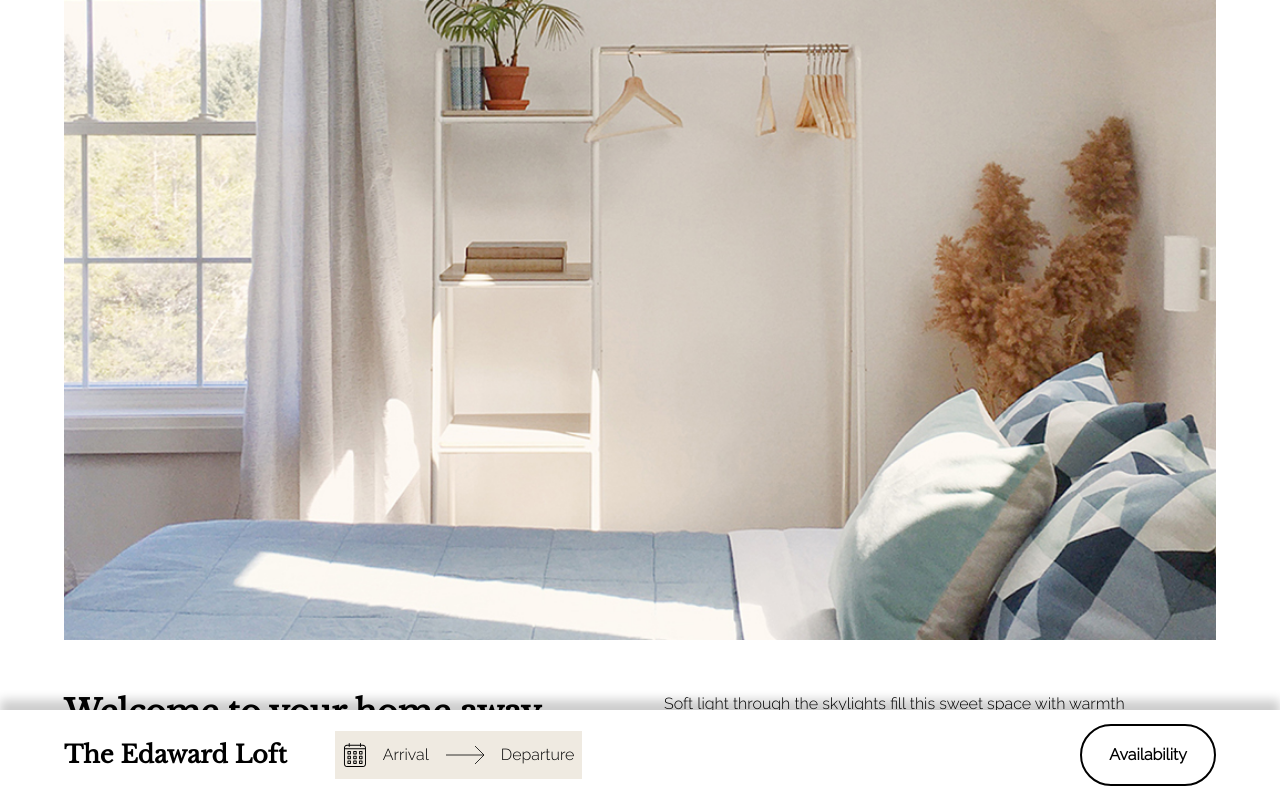
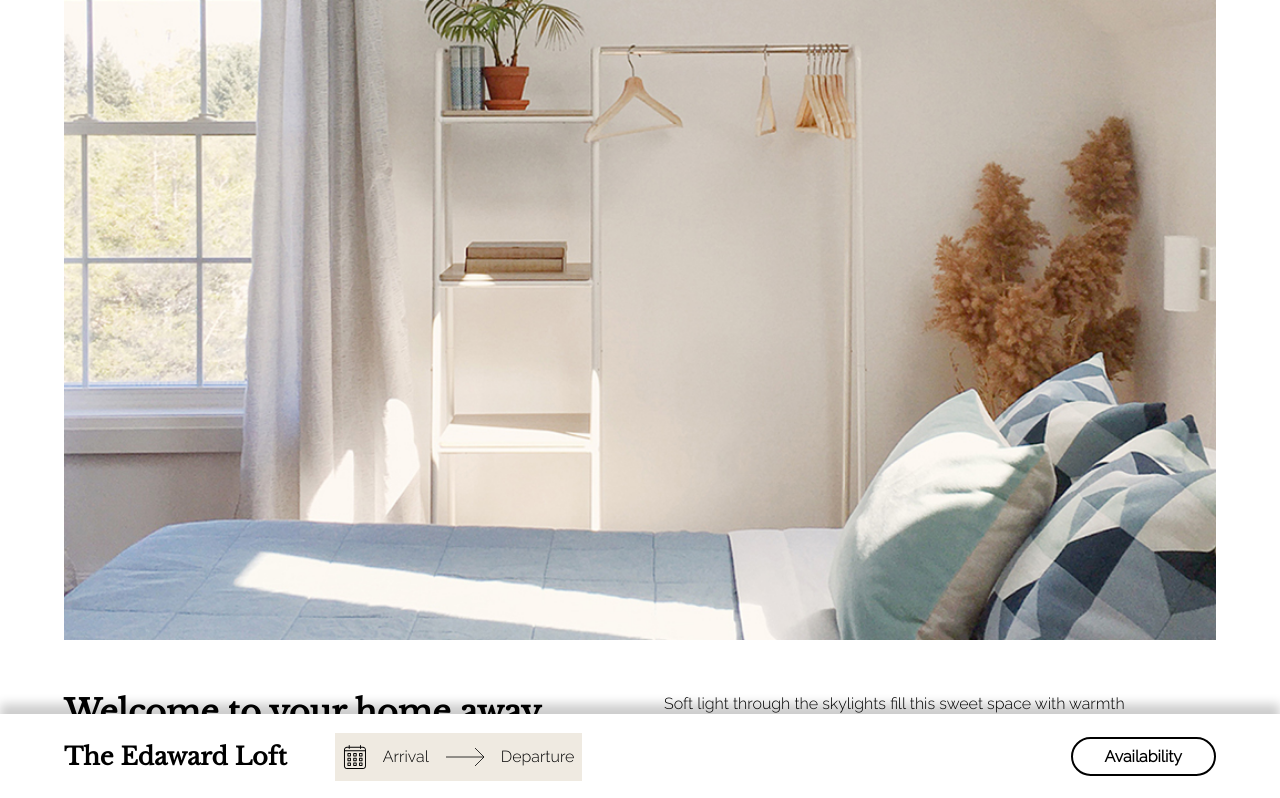
Before and after one commit to Jam52/the-edward, a React (Create React App) app: page /#/Loft in a window 1280 px wide. Shown: the top 798 px of the page. Built offline with nearby package versions, Linux system fonts and the light colour scheme; no server answers.

Commit message:
Adjust btn on BookingBar and add padding

```diff
--- a/src/components/BookingBar/BookingBar.js
+++ b/src/components/BookingBar/BookingBar.js
@@ -150,7 +150,7 @@ class BookingBar extends Component {
               </a>
             ) : (
               <button
-                className={`btn btn--med ${styles.button}`}
+                className={`btn btn--small ${styles.button}`}
                 onClick={
                   !this.state.showCalendar
                     ? this.showCalendar
--- a/src/components/BookingBar/BookingBar.module.scss
+++ b/src/components/BookingBar/BookingBar.module.scss
@@ -7,7 +7,7 @@
   background-color: white;
   z-index: 21;
   width: 100%;
-  padding: 0.9rem 0;
+  padding: 1.2rem 0;
   box-shadow: 0px 10px 10px rgba(0, 0, 0, 0.2),
     0px -10px 10px rgba(0, 0, 0, 0.2);
 
```
